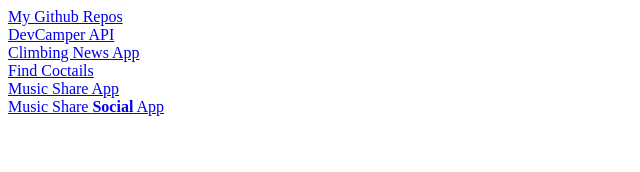
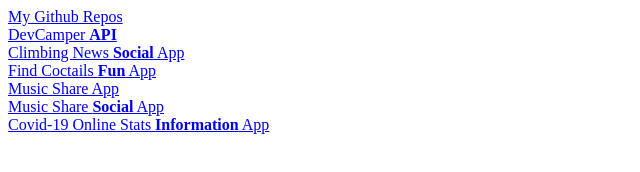
Before and after one commit to athanadrian/cragcamper, a website: page public/index.html in a window 1280 px wide. Shown: the whole page, without its empty margins (0-640 px from the left). Drawn offline with Linux system fonts and the light colour scheme.

Commit message:
add link covid-19

```diff
--- a/public/index.html
+++ b/public/index.html
@@ -12,16 +12,18 @@
       >
     </div>
     <div>
-      <a href="devcamper.html" target="_blank">DevCamper API </a>
+      <a href="devcamper.html" target="_blank"
+        >DevCamper <strong>API</strong>
+      </a>
     </div>
     <div>
       <a href="https://climbing-news.firebaseapp.com" target="_blank"
-        >Climbing News App</a
+        >Climbing News <strong>Social</strong> App</a
       >
     </div>
     <div>
       <a href="https://atana-coctails.netlify.com" target="_blank"
-        >Find Coctails</a
+        >Find Coctails <strong>Fun</strong> App</a
       >
     </div>
     <div>
@@ -34,5 +36,10 @@
         >Music Share <strong>Social</strong> App</a
       >
     </div>
+    <div>
+      <a href="covid19-online-stats.netlify.app" target="_blank"
+        >Covid-19 Online Stats <strong>Information</strong> App</a
+      >
+    </div>
   </body>
 </html>
```
